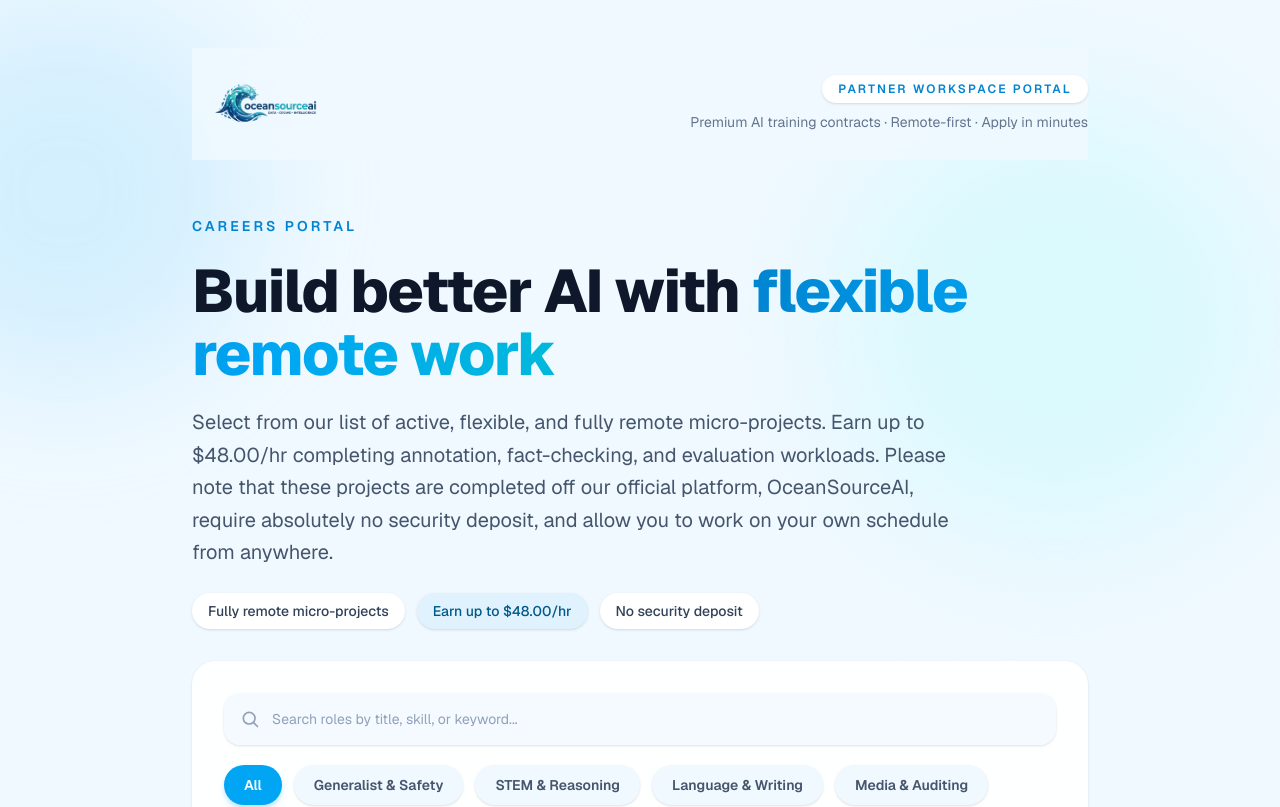
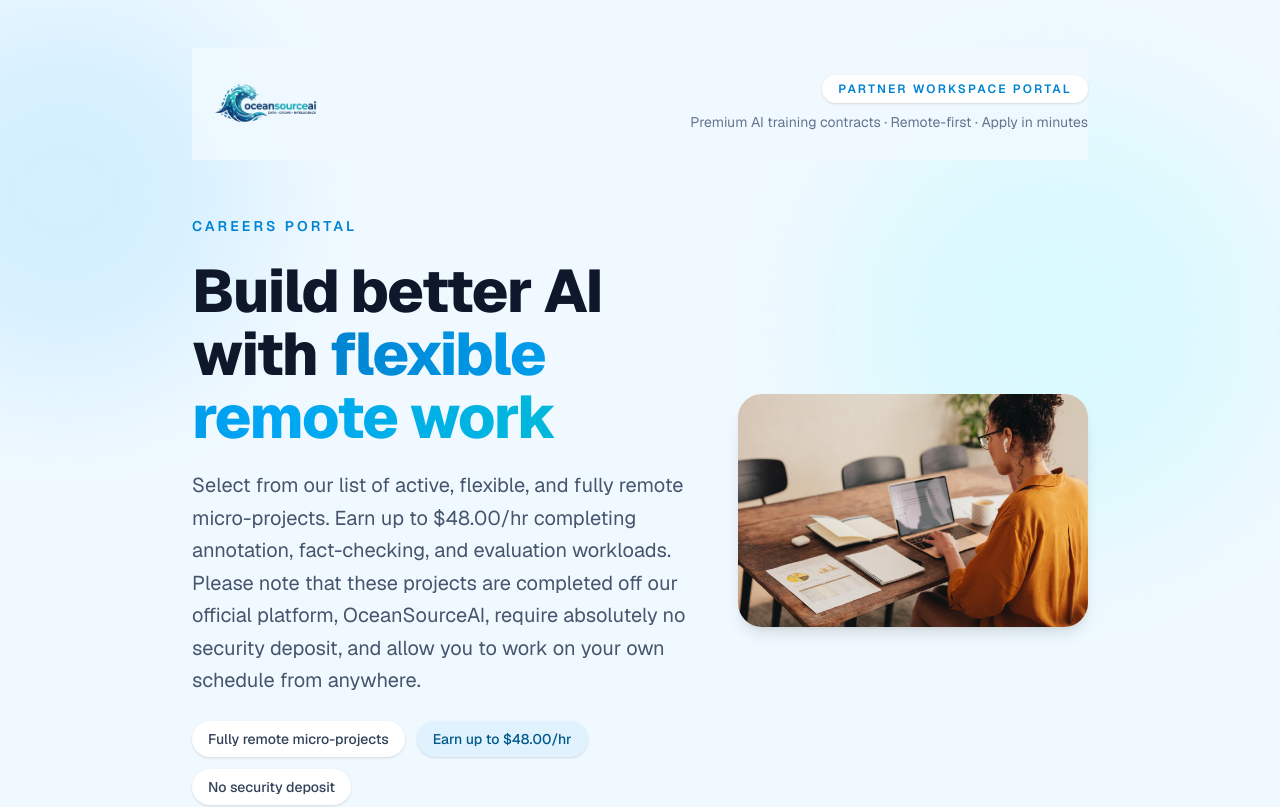
Before and after one commit to delgadoruby148-del/job-form, a Next.js app: page /oceansourceai-offplatform-projects in a window 1280 px wide. Shown: the top 807 px of the page. Built offline with nearby package versions, Linux system fonts and the light colour scheme.

Commit message:
moved AdobeStock image to public folder and redesigned hero to 2-column layout

```diff
--- a/src/app/oceansourceai-offplatform-projects/page.js
+++ b/src/app/oceansourceai-offplatform-projects/page.js
@@ -123,18 +123,19 @@ export default function Home() {
         </header>
 
         <section className="mb-14 space-y-8">
-          <div className="space-y-6">
+          <div className="grid grid-cols-1 items-center gap-10 lg:grid-cols-12">
+            <div className="space-y-6 lg:col-span-7">
               <p className="text-sm font-semibold uppercase tracking-[0.22em] text-sky-600">
                 Careers Portal
               </p>
               <div className="space-y-5">
-              <h1 className="max-w-4xl text-4xl font-extrabold tracking-tight text-slate-900 md:text-6xl md:leading-[1.05]">
+                <h1 className="text-4xl font-extrabold tracking-tight text-slate-900 md:text-6xl md:leading-[1.05]">
                   Build better AI with{" "}
                   <span className="bg-gradient-to-r from-sky-600 via-sky-500 to-cyan-500 bg-clip-text text-transparent">
                     flexible remote work
                   </span>
                 </h1>
-              <p className="max-w-3xl text-lg leading-relaxed text-slate-600 md:text-xl">
+                <p className="text-lg leading-relaxed text-slate-600 md:text-xl">
                   Select from our list of active, flexible, and fully remote micro-projects. Earn up to
                   $48.00/hr completing annotation, fact-checking, and evaluation workloads. Please note
                   that these projects are completed off our official platform, OceanSourceAI, require
@@ -151,6 +152,15 @@ export default function Home() {
                     {item.label}
                   </span>
                 ))}
+              </div>
+            </div>
+
+            <div className="lg:col-span-5">
+              <img
+                src="/AdobeStock.jpeg"
+                alt="Remote professionals collaborating on AI training projects"
+                className="w-full max-h-[400px] rounded-3xl object-cover shadow-lg"
+              />
             </div>
           </div>
 
```
Also changed, not shown: public/AdobeStock.jpeg (added). Lines whose indentation alone changed are shown as unchanged.
